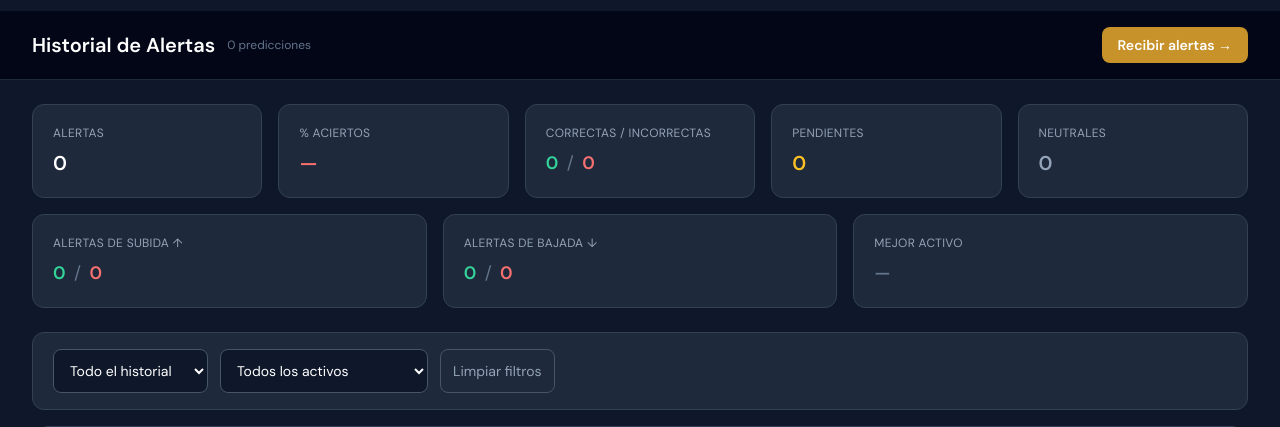
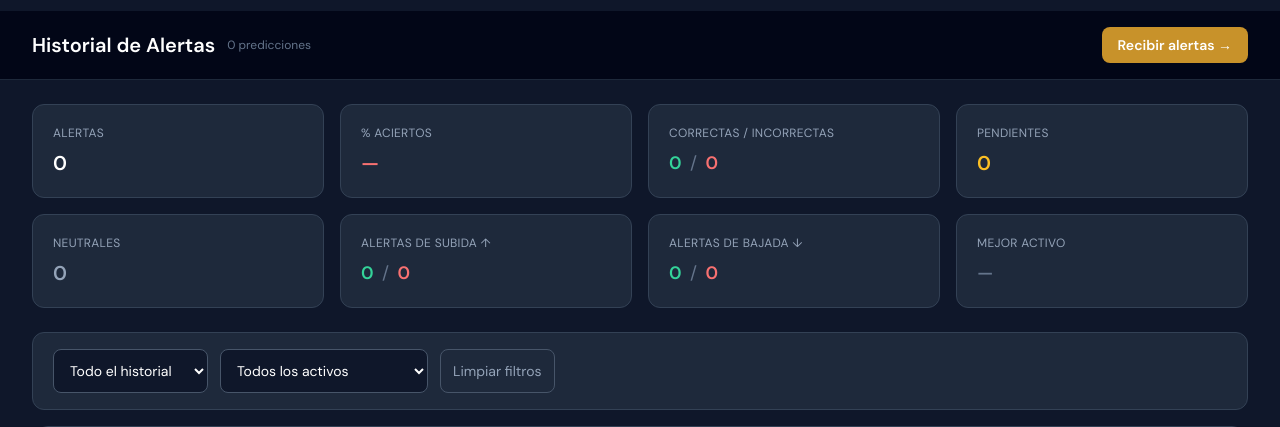
Before and after one commit to ortego88/geo-newsletter, a Flask app: page /historial in a window 1280 px wide. Shown: the part 69-496 px from the top of the page. Run offline with Flask 3, Linux system fonts and the light colour scheme; parts of the project's set-up code (start-up, migrations or seed data) failed here and were passed over; some libraries are stand-ins or nearby versions; some web fonts are replaced.

Commit message:
Changes in responi¡sive design

```diff
--- a/templates/history.html
+++ b/templates/history.html
@@ -37,8 +37,8 @@
 
     <div class="px-4 md:px-8 py-4 md:py-6">
 
-      <!-- Stats row -->
-      <div class="grid grid-cols-2 sm:grid-cols-3 md:grid-cols-5 gap-4 mb-4">
+      <!-- Stats grid: 4 cols mobile, 8 cols desktop -->
+      <div class="grid grid-cols-2 sm:grid-cols-4 gap-4 mb-6">
         <div class="bg-slate-800 border border-slate-700 rounded-xl p-5">
           <p class="text-slate-400 text-xs uppercase tracking-wide mb-2">{{ t.alerts }}</p>
           <p class="text-white font-bold text-xl">{{ total_alerts }}</p>
@@ -65,10 +65,6 @@
           <p class="text-slate-400 text-xs uppercase tracking-wide mb-2">{{ t.neutral }}</p>
           <p class="text-slate-400 font-bold text-xl cursor-pointer hover:opacity-80 transition" data-tooltip="Pulsa para ver solo alertas neutrales" onclick="filterByOutcome('neutral')">{{ accuracy_stats.neutral }}</p>
         </div>
-      </div>
-
-      <!-- Direction breakdown + best asset -->
-      <div class="grid grid-cols-1 sm:grid-cols-3 gap-4 mb-6">
         <div class="bg-slate-800 border border-slate-700 rounded-xl p-5">
           <p class="text-slate-400 text-xs uppercase tracking-wide mb-2">Alertas de subida ↑</p>
           <p class="font-bold text-lg">
```
Also changed, not shown: templates/dashboard/index.html (+2 -6 lines).
